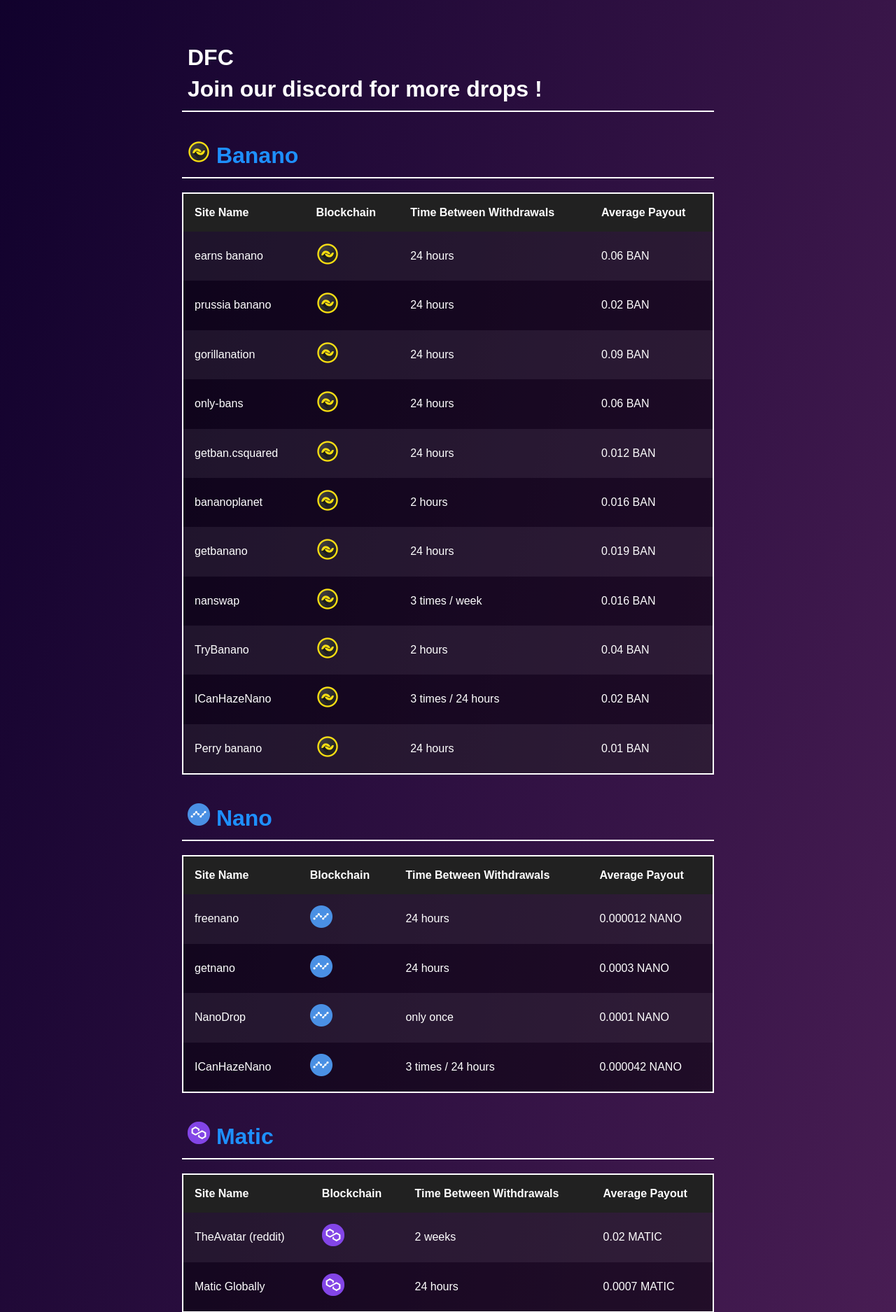
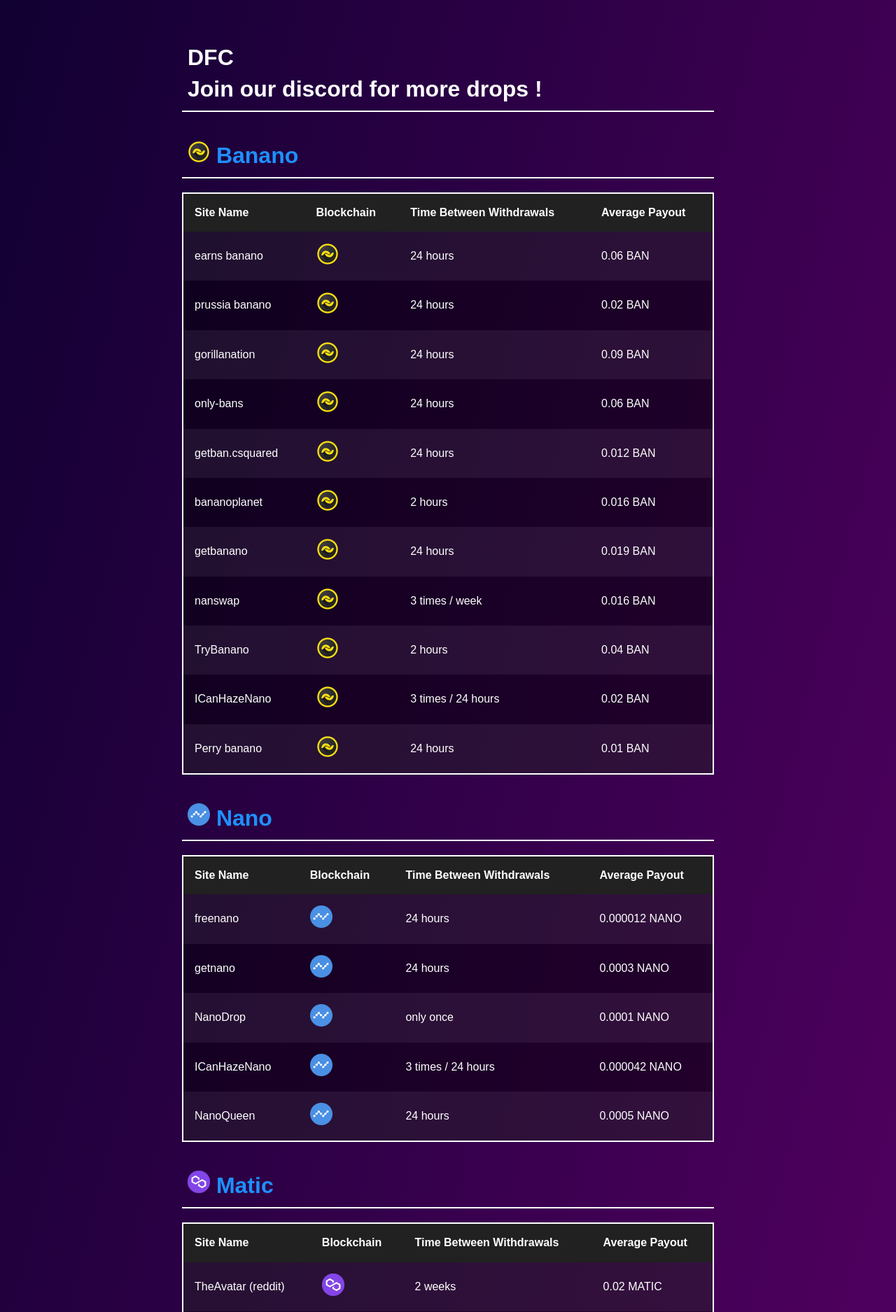
Before and after one commit to The-Pixeleur/DirectFaucetWebsite, a PHP site: page / in a window 1280 px wide. Shown: the part 99-1974 px from the top of the page at 70% size. Run offline with PHP 8.4, Linux system fonts and the light colour scheme.

Commit message:
added a faucet
added a $NANO faucet

```diff
--- a/index.html
+++ b/index.html
@@ -164,6 +164,12 @@
 						<td><img src="./IMG/CryptoLogo/Nano.webp" alt="nano" width="32" height="32"></td>
 						<td>3 times / 24 hours</td>
 						<td>0.000042 NANO</td>
+					</tr>
+					<tr>
+						<td><a href="https://ouo.io/77sc9R">NanoQueen</a></td>
+						<td><img src="./IMG/CryptoLogo/Nano.webp" alt="nano" width="32" height="32"></td>
+						<td>24 hours</td>
+						<td>0.0005 NANO</td>
 					</tr>
 				</tbody>
 			</table>
--- a/st.css
+++ b/st.css
@@ -6,7 +6,7 @@
   }
 
   body {
-    background: linear-gradient(to bottom right, #10012c, #602964);
+    background: linear-gradient(to bottom right, #100031, #6a0072);
     color: #fff;
     font-family: Arial, sans-serif;
     font-size: 16px;
@@ -78,7 +78,7 @@
     margin-top: 2rem;
     margin-bottom: 1rem;
     font-size: 2rem;
-    border-bottom: 2px solid #fff; /* added this line */
+    border-bottom: 2px solid #fff;
     padding: 0.5rem;
   }
 
@@ -291,5 +291,5 @@
   transition-duration: .25s;
 }
 .menu__item:hover {
-  background-color: #9e9e9e;
+  background-color: #150016;
 }
```
